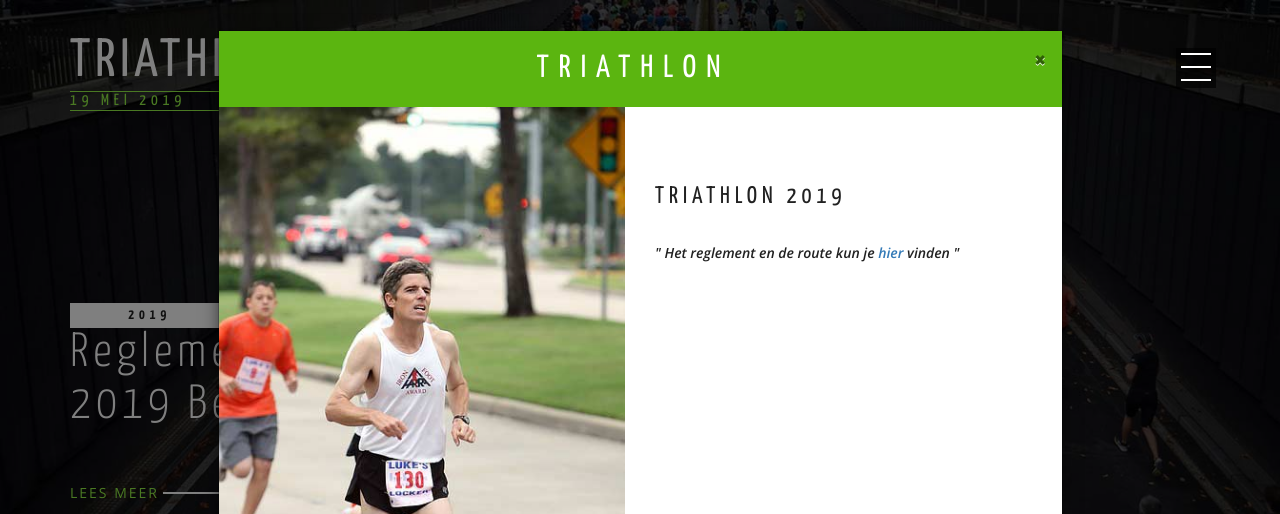
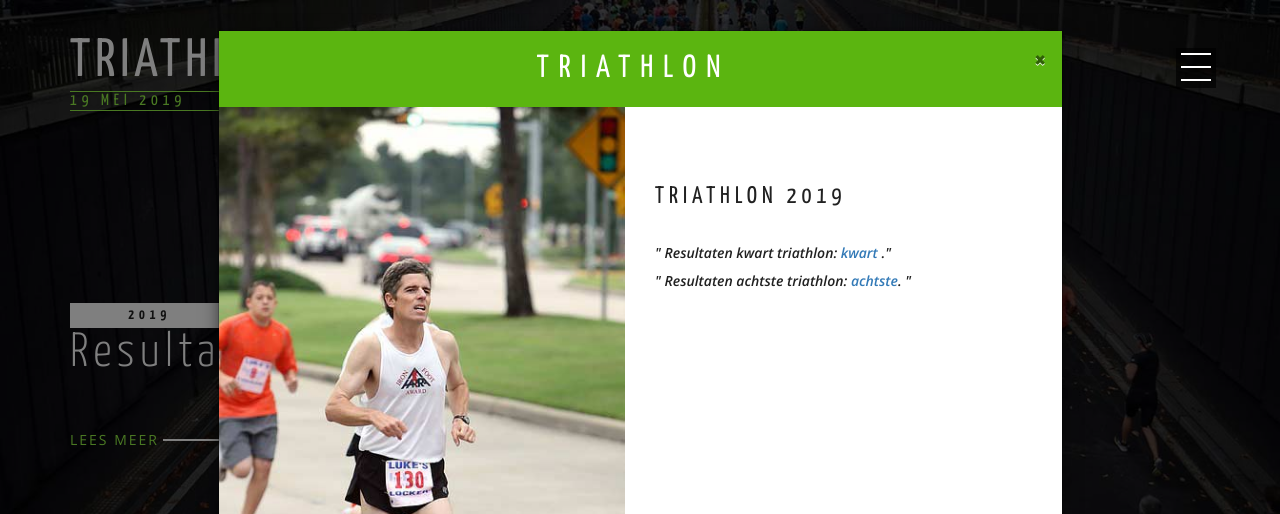
Before and after one commit to diedoman/tta, a plain HTML site: page index.html in a window 1280 px wide. Both pictures are taken after a click on the link "LEES MEER". Shown: the top 514 px of the page. Drawn offline with nearby package versions, Linux system fonts and the light colour scheme.

Commit message:
Added link to the results to the website.

```diff
--- a/index.html
+++ b/index.html
@@ -134,7 +134,7 @@ License URL: http://creativecommons.org/licenses/by/3.0/
 
 			<div class="agile_banner_info">
 
-				<h3><span>2019</span>Reglement en route voor de Triathlon 2019 bekend!.</h3>
+				<h3><span>2019</span>Resultaten van 2019 zijn bekend!.</h3>
 
 			</div>
 
@@ -198,7 +198,8 @@ License URL: http://creativecommons.org/licenses/by/3.0/
 
 							<h4>Triathlon 2019</h4>
 
-							<p><i> " Het reglement en de route kun je <a href="reglement.pdf">hier</a> vinden "</i></p>
+							<p><i> " Resultaten kwart triathlon: <a href="kwart-19.pdf">kwart</a>  ."
+							<br/> " Resultaten achtste triathlon: <a href="achtste-19.pdf">achtste</a>. "</i></p>
 
 						</div>
 
```
